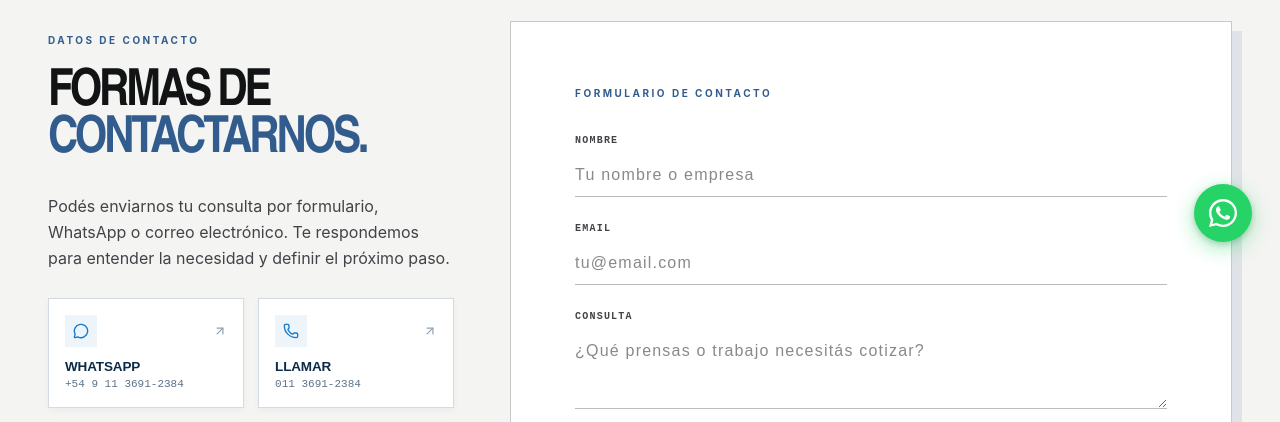
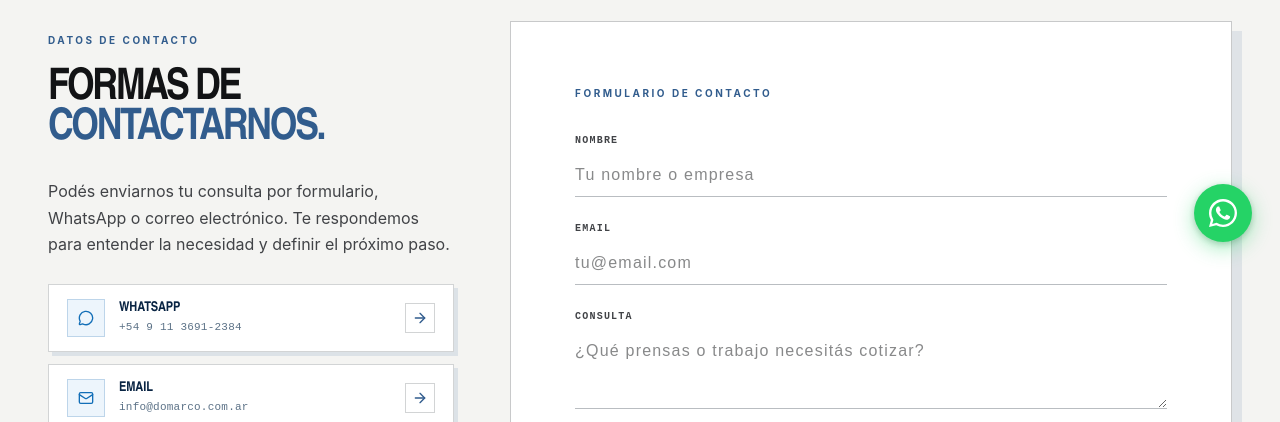
Before and after one commit to Nico-valdes/domarco, a Next.js app: page /contacto in a window 1280 px wide. Shown: the part 530-952 px from the top of the page. Built offline with nearby package versions, Linux system fonts and the light colour scheme.

Commit message:
-contacto

```diff
--- a/app/contacto/page.tsx
+++ b/app/contacto/page.tsx
@@ -1,7 +1,7 @@
 'use client'
 
 import { FormEvent, useState } from 'react'
-import { ArrowUpRight, MessageCircle, Phone, Mail, MapPin, CheckCircle2 } from 'lucide-react'
+import { ArrowRight, ArrowUpRight, MessageCircle, Mail, MapPin, CheckCircle2 } from 'lucide-react'
 import { DomarcoSubpage } from '@/components/domarco-subpage'
 
 function InstagramIcon({ className = 'size-3.5' }: { className?: string }) {
@@ -23,13 +23,6 @@ const contactChannels = [
     external: true,
   },
   {
-    icon: Phone,
-    label: 'Llamar',
-    subtext: '011 3691-2384',
-    href: 'tel:+5491136912384',
-    external: false,
-  },
-  {
     icon: Mail,
     label: 'Email',
     subtext: 'info@domarco.com.ar',
@@ -38,8 +31,8 @@ const contactChannels = [
   },
   {
     icon: MapPin,
-    label: 'Taller',
-    subtext: 'Quilmes, Bs. As.',
+    label: 'Ubicación',
+    subtext: 'Av. Centenario 3615, Quilmes',
     href: 'https://maps.google.com/?q=Av.+Centenario+3615,+Quilmes,+Buenos+Aires',
     external: true,
   },
@@ -67,8 +60,8 @@ export default function ContactoPage() {
             <h2 className="section-title">Formas de<br /><span>contactarnos.</span></h2>
             <p>Podés enviarnos tu consulta por formulario, WhatsApp o correo electrónico. Te respondemos para entender la necesidad y definir el próximo paso.</p>
 
-            {/* Grilla de botones de contacto estéticos y minimalistas */}
-            <div className="contact-actions-grid" aria-label="Canales directos de contacto">
+            {/* Botones de contacto horizontales, elegantes y minimalistas */}
+            <div className="contact-actions-list" aria-label="Canales directos de contacto">
               {contactChannels.map((channel) => {
                 const IconComponent = channel.icon
                 return (
@@ -77,17 +70,19 @@ export default function ContactoPage() {
                     href={channel.href}
                     target={channel.external ? '_blank' : undefined}
                     rel={channel.external ? 'noreferrer' : undefined}
-                    className="contact-action-btn"
+                    className="contact-action-row"
                   >
-                    <div className="contact-btn-top">
-                      <span className="contact-btn-icon">
+                    <div className="contact-row-main">
+                      <span className="contact-row-icon">
                         <IconComponent className="size-4" />
                       </span>
-                      <ArrowUpRight className="contact-btn-arrow size-3.5" />
+                      <div className="contact-row-copy">
+                        <span className="contact-row-label">{channel.label}</span>
+                        <span className="contact-row-subtext">{channel.subtext}</span>
+                      </div>
                     </div>
-                    <div className="contact-btn-body">
-                      <span className="contact-btn-title">{channel.label}</span>
-                      <span className="contact-btn-sub">{channel.subtext}</span>
+                    <div className="contact-row-arrow-box">
+                      <ArrowRight className="contact-row-arrow size-4" />
                     </div>
                   </a>
                 )
--- a/app/globals.css
+++ b/app/globals.css
@@ -39,8 +39,8 @@ body {
 }
 
 ::selection {
-  background: #55baff;
-  color: #061a33;
+  background: #0d5191;
+  color: #f3f3f3;
 }
 
 .domarco-page {
@@ -1858,10 +1858,13 @@ body {
 
 .faq-heading {
   margin-bottom: 58px;
+  min-width: 0;
 }
 
 .faq-heading .section-title {
   color: #121315;
+  font-size: clamp(2rem, 2.8vw, 3.25rem);
+  line-height: .92;
 }
 
 .faq-heading .section-title span {
@@ -3090,31 +3093,33 @@ body {
     color: #4b5563;
   }
 
-  .contact-actions-grid {
-    gap: clamp(8px, 2.5vw, 12px);
+  .contact-actions-list {
+    gap: 10px;
     margin-top: 18px;
-  }
-
-  .contact-action-btn {
-    padding: clamp(10px, 3vw, 14px) clamp(10px, 2.5vw, 12px);
-    min-height: 76px;
-  }
-
-  .contact-btn-top {
-    margin-bottom: 6px;
-  }
-
-  .contact-btn-icon {
+    max-width: 100%;
+  }
+
+  .contact-action-row {
+    padding: 12px 14px;
+    box-shadow: 3px 3px 0 #dce2e7;
+  }
+
+  .contact-row-icon {
+    width: 34px;
+    height: 34px;
+  }
+
+  .contact-row-arrow-box {
     width: 26px;
     height: 26px;
   }
 
-  .contact-btn-title {
-    font-size: clamp(11px, 3.2vw, 12.5px);
-  }
-
-  .contact-btn-sub {
-    font-size: clamp(9px, 2.6vw, 10.5px);
+  .contact-row-label {
+    font-size: 12px;
+  }
+
+  .contact-row-subtext {
+    font-size: 10px;
   }
 
   .contact-aux-links {
@@ -3154,89 +3159,97 @@ body {
   line-height: 1.65;
 }
 
-/* Minimalist & Aesthetic Contact Action Buttons */
-.contact-actions-grid {
-  display: grid;
-  grid-template-columns: repeat(2, minmax(0, 1fr));
-  gap: 14px;
+/* Minimalist & Harmonic Horizontal Contact Actions */
+.contact-actions-list {
+  display: flex;
+  flex-direction: column;
+  gap: 12px;
   margin-top: 26px;
-}
-
-.contact-action-btn {
-  display: flex;
-  flex-direction: column;
-  justify-content: space-between;
-  padding: 16px;
-  background: #ffffff;
-  border: 1px solid #d4dbe2;
-  box-shadow: 0 2px 6px rgba(12, 43, 71, 0.04);
-  text-decoration: none;
-  transition: border-color 0.2s, background-color 0.2s, transform 0.2s, box-shadow 0.2s;
-  min-height: 96px;
-  box-sizing: border-box;
-}
-
-.contact-action-btn:hover {
-  border-color: #1479c9;
-  background: #f8fbfe;
-  transform: translateY(-2px);
-  box-shadow: 0 6px 16px rgba(20, 121, 201, 0.09);
-}
-
-.contact-action-btn:active {
-  transform: translateY(0);
-}
-
-.contact-btn-top {
+  max-width: 480px;
+  width: 100%;
+}
+
+.contact-action-row {
+  position: relative;
   display: flex;
   align-items: center;
   justify-content: space-between;
-  margin-bottom: 12px;
-}
-
-.contact-btn-icon {
+  padding: 14px 18px;
+  background: #ffffff;
+  border: 1px solid #d2d4d5;
+  box-shadow: 4px 4px 0 #dce2e7;
+  text-decoration: none;
+  transition: transform 0.22s cubic-bezier(0.16, 1, 0.3, 1),
+    box-shadow 0.22s cubic-bezier(0.16, 1, 0.3, 1),
+    border-color 0.22s ease,
+    background-color 0.22s ease;
+}
+
+.contact-action-row:hover {
+  background: #f7fbff;
+  border-color: #126eb7;
+  transform: translate(-2px, -2px);
+  box-shadow: 7px 7px 0 #bdd5ea;
+}
+
+.contact-action-row:active {
+  transform: translate(0, 0);
+  box-shadow: 2px 2px 0 #bdd5ea;
+}
+
+.contact-row-main {
+  display: flex;
+  align-items: center;
+  gap: 14px;
+  min-width: 0;
+}
+
+.contact-row-icon {
   display: inline-flex;
   align-items: center;
   justify-content: center;
-  width: 32px;
-  height: 32px;
-  background: #edf4fa;
-  color: #1479c9;
-  transition: background-color 0.2s, color 0.2s;
-}
-
-.contact-action-btn:hover .contact-btn-icon {
-  background: #1479c9;
+  width: 38px;
+  height: 38px;
+  flex-shrink: 0;
+  background: #edf5fc;
+  border: 1px solid #bdd5ea;
+  color: #126eb7;
+  transition: background-color 0.22s ease,
+    border-color 0.22s ease,
+    color 0.22s ease,
+    transform 0.22s ease;
+}
+
+.contact-action-row:hover .contact-row-icon {
+  background: #126eb7;
+  border-color: #126eb7;
   color: #ffffff;
-}
-
-.contact-btn-arrow {
-  color: #8da2b6;
-  transition: transform 0.2s, color 0.2s;
-}
-
-.contact-action-btn:hover .contact-btn-arrow {
-  color: #1479c9;
-  transform: translate(2px, -2px);
-}
-
-.contact-btn-body {
+  transform: scale(1.04);
+}
+
+.contact-row-copy {
   display: flex;
   flex-direction: column;
-  gap: 2px;
-}
-
-.contact-btn-title {
-  font-family: Arial, Helvetica, sans-serif;
+  gap: 3px;
+  min-width: 0;
+}
+
+.contact-row-label {
+  font-family: 'Arial Narrow', Arial, sans-serif;
   font-size: 13.5px;
   font-weight: 700;
-  color: #0c2b47;
+  color: #092443;
   letter-spacing: -0.01em;
   text-transform: uppercase;
-  line-height: 1.2;
-}
-
-.contact-btn-sub {
+  line-height: 1.15;
+  transition: color 0.2s ease;
+}
+
+.contact-action-row:hover .contact-row-label {
+  color: #126eb7;
+}
+
+.contact-row-subtext {
   font-family: monospace;
   font-size: 11px;
   color: #5c7287;
@@ -3244,6 +3257,39 @@ body {
   white-space: nowrap;
   overflow: hidden;
   text-overflow: ellipsis;
+  letter-spacing: 0.02em;
+  transition: color 0.2s ease;
+}
+
+.contact-action-row:hover .contact-row-subtext {
+  color: #092443;
+}
+
+.contact-row-arrow-box {
+  display: inline-flex;
+  align-items: center;
+  justify-content: center;
+  width: 30px;
+  height: 30px;
+  flex-shrink: 0;
+  border: 1px solid #d2d4d5;
+  background: #ffffff;
+  color: #315c8d;
+  transition: all 0.22s cubic-bezier(0.16, 1, 0.3, 1);
+}
+
+.contact-row-arrow {
+  transition: transform 0.26s cubic-bezier(0.16, 1, 0.3, 1);
+}
+
+.contact-action-row:hover .contact-row-arrow-box {
+  background: #126eb7;
+  border-color: #126eb7;
+  color: #ffffff;
+}
+
+.contact-action-row:hover .contact-row-arrow {
+  transform: translateX(3px);
 }
 
 .contact-aux-links {
@@ -3622,10 +3668,10 @@ body {
   max-width: 100%;
   margin: 22px 0 28px;
   color: #121315;
-  font-size: clamp(2.65rem, 4vw, 5rem);
+  font-size: clamp(2.3rem, 3.4vw, 3.6rem);
   line-height: .92;
-  letter-spacing: -.065em;
-  overflow-wrap: anywhere;
+  letter-spacing: -.055em;
+  overflow-wrap: normal;
   word-break: normal;
 }
 
```
